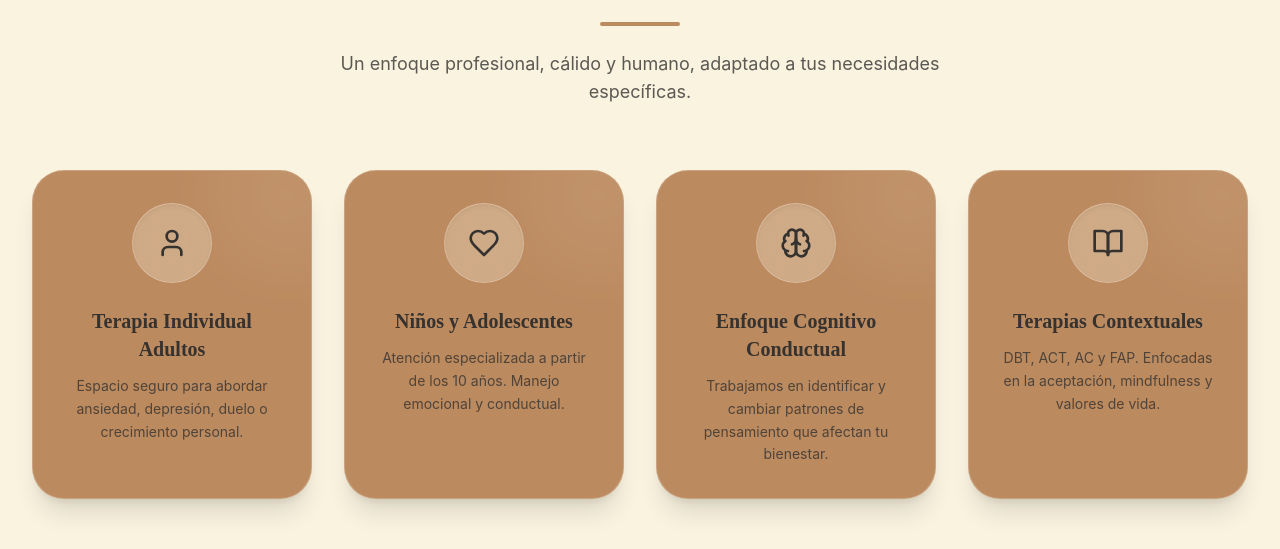
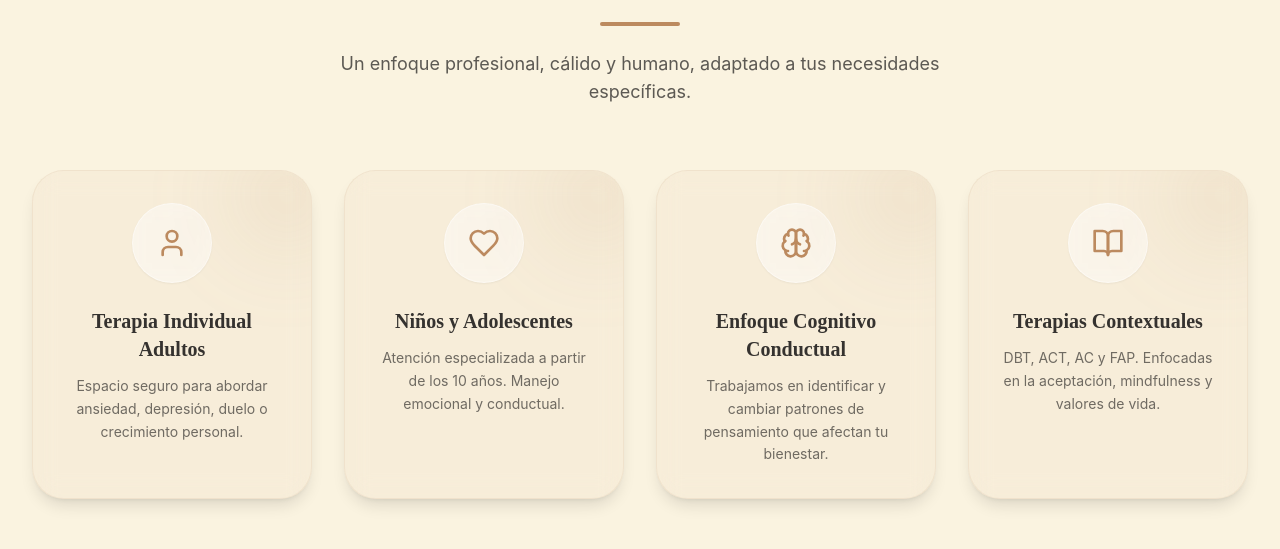
Before and after one commit to CarlosVlz89/diana-ledesma-psicologa, a React (Vite) app in the folder diana-psicologia/: page / in a window 1280 px wide. Shown: the part 1830-2379 px from the top of the page. Built offline with nearby package versions, Linux system fonts and the light colour scheme; no server answers; the database is empty; the HTML template or start-up script is replaced by a standard one.

Commit message:
Diseño refinado: Tarjetas de servicios suaves y optimización de velocidad en Navbar

```diff
--- a/diana-psicologia/src/components/layout/Navbar.jsx
+++ b/diana-psicologia/src/components/layout/Navbar.jsx
@@ -12,13 +12,9 @@ const Navbar = ({ user, isAdmin }) => {
     return () => window.removeEventListener('scroll', handleScroll);
   }, []);
 
-  // Bloquear el scroll del body cuando el menú está abierto
   useEffect(() => {
-    if (isOpen) {
-      document.body.style.overflow = 'hidden';
-    } else {
-      document.body.style.overflow = 'unset';
-    }
+    if (isOpen) { document.body.style.overflow = 'hidden'; }
+    else { document.body.style.overflow = 'unset'; }
   }, [isOpen]);
 
   const navLinks = [
@@ -36,7 +32,8 @@ const Navbar = ({ user, isAdmin }) => {
 
   return (
     <>
-      <nav className={`fixed w-full top-0 z-50 transition-all duration-700 ${scrolled ? 'bg-brand-sage/90 backdrop-blur-xl border-b border-white/20 py-3 shadow-lg' : 'bg-transparent py-6'}`}>
+      {/* CORRECCIÓN DE VELOCIDAD: Cambié 'duration-700' por 'duration-300' */}
+      <nav className={`fixed w-full top-0 z-50 transition-all duration-300 ${scrolled ? 'bg-brand-sage/90 backdrop-blur-xl border-b border-white/20 py-3 shadow-lg' : 'bg-transparent py-6'}`}>
         <div className="max-w-7xl mx-auto px-4 sm:px-6 lg:px-8">
           <div className="flex justify-between items-center">
 
@@ -74,7 +71,7 @@ const Navbar = ({ user, isAdmin }) => {
               )}
             </div>
 
-            {/* Mobile Menu Button (Hamburguesa) */}
+            {/* Mobile Menu Button */}
             <div className="md:hidden relative z-50">
               <button
                 onClick={() => setIsOpen(!isOpen)}
@@ -87,28 +84,22 @@ const Navbar = ({ user, isAdmin }) => {
         </div>
       </nav>
 
-      {/* --- MENÚ MÓVIL FULL SCREEN (OVERLAY) --- */}
+      {/* Menú Móvil Full Screen (Se mantiene igual) */}
       {isOpen && (
         <div className="fixed inset-0 z-40 bg-brand-sage/95 backdrop-blur-xl animate-fade-in flex flex-col justify-center items-center">
-
-          {/* Decoración de fondo */}
           <div className="absolute top-0 right-0 w-64 h-64 bg-white/10 rounded-full blur-3xl -mr-20 -mt-20"></div>
           <div className="absolute bottom-0 left-0 w-64 h-64 bg-brand-accent/20 rounded-full blur-3xl -ml-20 -mb-20"></div>
-
-          {/* Lista de Enlaces Centrados */}
           <div className="space-y-8 text-center relative z-10">
             {navLinks.map((link, idx) => (
               <button
                 key={link.id}
                 onClick={() => handleNavClick(link.id)}
-                // Animación escalonada para cada link
                 style={{ animationDelay: `${idx * 100}ms` }}
                 className="block w-full text-3xl font-serif font-bold text-brand-bg hover:text-brand-accent transition-all duration-300 hover:scale-110 animate-fade-in-up"
               >
                 {link.name}
               </button>
             ))}
-
             {isAdmin && (
                <div className="pt-4 animate-fade-in-up" style={{ animationDelay: '500ms' }}>
                  <span className="inline-flex items-center gap-2 text-xs text-brand-bg/60 font-bold bg-black/10 px-4 py-2 rounded-full border border-white/10">
@@ -117,8 +108,6 @@ const Navbar = ({ user, isAdmin }) => {
                </div>
             )}
           </div>
-
-          {/* Footer decorativo del menú */}
           <div className="absolute bottom-12 text-center">
             <p className="text-brand-bg/40 text-xs tracking-widest uppercase font-sans">
               Construyendo bienestar integral
--- a/diana-psicologia/src/sections/Services.jsx
+++ b/diana-psicologia/src/sections/Services.jsx
@@ -8,26 +8,26 @@ const Services = () => {
     {
       title: "Terapia Individual Adultos",
       desc: "Espacio seguro para abordar ansiedad, depresión, duelo o crecimiento personal.",
-      icon: <User className="w-8 h-8 text-brand-text" />,
-      bgColor: "bg-brand-bg/30"
+      icon: <User className="w-8 h-8 text-brand-accent" />, // Icono color Arcilla
+      bgColor: "bg-white/50" // Fondo del icono más claro
     },
     {
       title: "Niños y Adolescentes",
       desc: "Atención especializada a partir de los 10 años. Manejo emocional y conductual.",
-      icon: <Heart className="w-8 h-8 text-brand-text" />,
-      bgColor: "bg-brand-bg/30"
+      icon: <Heart className="w-8 h-8 text-brand-accent" />,
+      bgColor: "bg-white/50"
     },
     {
       title: "Enfoque Cognitivo Conductual",
       desc: "Trabajamos en identificar y cambiar patrones de pensamiento que afectan tu bienestar.",
-      icon: <Brain className="w-8 h-8 text-brand-text" />,
-      bgColor: "bg-brand-bg/30"
+      icon: <Brain className="w-8 h-8 text-brand-accent" />,
+      bgColor: "bg-white/50"
     },
     {
       title: "Terapias Contextuales",
       desc: "DBT, ACT, AC y FAP. Enfocadas en la aceptación, mindfulness y valores de vida.",
-      icon: <BookOpen className="w-8 h-8 text-brand-text" />,
-      bgColor: "bg-brand-bg/30"
+      icon: <BookOpen className="w-8 h-8 text-brand-accent" />,
+      bgColor: "bg-white/50"
     }
   ];
 
@@ -50,30 +50,30 @@ const Services = () => {
           {services.map((s, i) => (
             <Reveal key={i} delay={i * 100}>
 
-              {/* CAMBIO AQUÍ: bg-brand-accent en lugar de bg-brand-sage */}
-              <div className="bg-brand-accent rounded-[2rem] p-8 h-full group relative overflow-hidden flex flex-col items-center text-center shadow-xl hover:shadow-2xl hover:-translate-y-2 transition-all duration-500 border border-white/20">
+              {/* CAMBIO PRINCIPAL: bg-brand-accent/5 (Muy suave) y borde sutil */}
+              <div className="bg-brand-accent/5 backdrop-blur-md rounded-[2rem] p-8 h-full group relative overflow-hidden flex flex-col items-center text-center shadow-lg hover:shadow-xl hover:-translate-y-2 transition-all duration-500 border border-brand-accent/10 hover:border-brand-accent/30">
 
-                {/* Decoración de fondo sutil */}
-                <div className="absolute top-0 right-0 w-32 h-32 bg-white/10 rounded-full blur-2xl -mr-10 -mt-10 group-hover:scale-150 transition-transform duration-700"></div>
+                {/* Mancha decorativa suave detrás */}
+                <div className="absolute top-0 right-0 w-32 h-32 bg-brand-accent/10 rounded-full blur-2xl -mr-10 -mt-10 group-hover:scale-150 transition-transform duration-700"></div>
 
                 {/* Círculo del Icono */}
-                <div className={`w-20 h-20 rounded-full ${s.bgColor} flex items-center justify-center mb-6 group-hover:scale-110 transition-transform duration-500 backdrop-blur-md border border-white/20 shadow-inner relative z-10`}>
+                <div className={`w-20 h-20 rounded-full ${s.bgColor} flex items-center justify-center mb-6 group-hover:scale-110 transition-transform duration-500 backdrop-blur-md border border-white/40 shadow-sm relative z-10`}>
                   <div className="transform group-hover:rotate-6 transition-transform duration-500">
                     {s.icon}
                   </div>
                 </div>
 
-                {/* Título y Texto */}
+                {/* Título y Texto (Oscuros para leerse bien) */}
                 <h3 className="text-xl font-serif font-bold text-brand-text mb-3 relative z-10">
                   {s.title}
                 </h3>
 
-                <p className="text-brand-text/80 leading-relaxed text-sm font-sans relative z-10">
+                <p className="text-brand-text/70 leading-relaxed text-sm font-sans relative z-10">
                   {s.desc}
                 </p>
 
-                {/* CAMBIO AQUÍ: Borde inferior ahora es CREMA (bg-brand-bg) para que resalte */}
-                <div className="absolute bottom-0 left-0 w-full h-1 bg-brand-bg transform scale-x-0 group-hover:scale-x-100 transition-transform duration-500"></div>
+                {/* Borde inferior decorativo en Arcilla */}
+                <div className="absolute bottom-0 left-0 w-full h-1 bg-brand-accent transform scale-x-0 group-hover:scale-x-100 transition-transform duration-500"></div>
               </div>
             </Reveal>
           ))}
```
